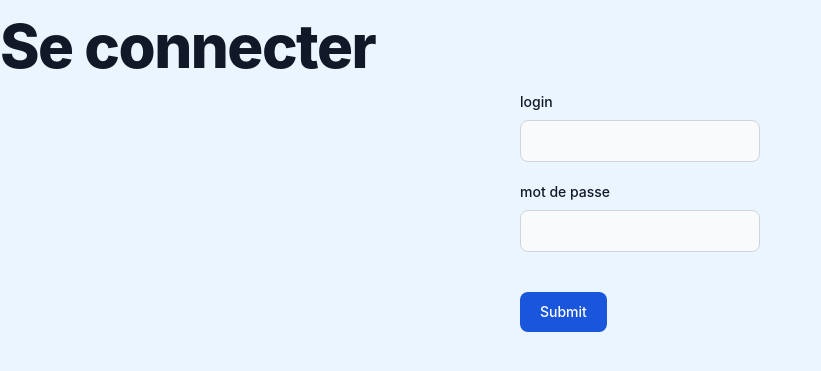
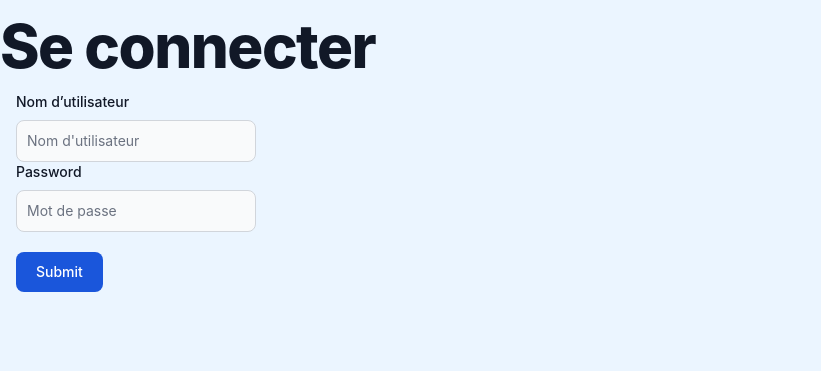
Before and after one commit to RonangLeSang/PROJET_INFO834, a Django app: page /login in a window 1280 px wide. Shown: the part 68-439 px from the top of the page, without its empty margins (0-821 px from the left). Run offline with Django 5.2, Linux system fonts and the light colour scheme; some libraries are stand-ins or nearby versions.

Commit message:
[FEATURE] login form

```diff
--- /dev/null
+++ b/mysite/mysite/forms.py
@@ -0,0 +1,11 @@
+from django import forms
+
+
+class LoginForm(forms.Form):
+    username = forms.CharField(max_length=63, label='Nom d’utilisateur', widget=forms.TextInput(attrs={'class': 'bg-gray-50 border border-gray-300 text-gray-900 text-sm rounded-lg focus:ring-blue-500 focus:border-blue-500 block w-full p-2.5 dark:bg-gray-700 dark:border-gray-600 dark:placeholder-gray-400 dark:text-white dark:focus:ring-blue-500 dark:focus:border-blue-500', 'placeholder': 'Nom d\'utilisateur'}))
+    password = forms.CharField(max_length=63, widget=forms.PasswordInput(attrs={'class': 'bg-gray-50 border border-gray-300 text-gray-900 text-sm rounded-lg focus:ring-blue-500 focus:border-blue-500 block w-full p-2.5 dark:bg-gray-700 dark:border-gray-600 dark:placeholder-gray-400 dark:text-white dark:focus:ring-blue-500 dark:focus:border-blue-500', 'placeholder': 'Mot de passe'}))
+
+
+class RegisterForm(forms.Form):
+    username = forms.CharField(max_length=63, label='Nom d’utilisateur', widget=forms.TextInput(attrs={'class': 'bg-gray-50 border border-gray-300 text-gray-900 text-sm rounded-lg focus:ring-blue-500 focus:border-blue-500 block w-full p-2.5 dark:bg-gray-700 dark:border-gray-600 dark:placeholder-gray-400 dark:text-white dark:focus:ring-blue-500 dark:focus:border-blue-500', 'placeholder': 'Nom d\'utilisateur'}))
+    password = forms.CharField(max_length=63, widget=forms.PasswordInput(attrs={'class': 'bg-gray-50 border border-gray-300 text-gray-900 text-sm rounded-lg focus:ring-blue-500 focus:border-blue-500 block w-full p-2.5 dark:bg-gray-700 dark:border-gray-600 dark:placeholder-gray-400 dark:text-white dark:focus:ring-blue-500 dark:focus:border-blue-500', 'placeholder': 'Mot de passe'}))
--- a/mysite/mysite/views.py
+++ b/mysite/mysite/views.py
@@ -1,14 +1,35 @@
 # views.py
+from django.contrib.auth import authenticate
 from django.shortcuts import render
+from . import forms
+
 
 def index(request):
     return render(request, 'index.html')
 
+
 def chatpage(request):
     return render(request, 'chatpage.html')
 
-def login(request):
-    return render(request, 'login.html')
 
 def register(request):
     return render(request, 'register.html')
+
+
+def login(request):
+    form = forms.LoginForm()
+    message = ''
+    if request.method == 'POST':
+        form = forms.LoginForm(request.POST)
+        if form.is_valid():
+            user = authenticate(
+                username=form.cleaned_data['username'],
+                password=form.cleaned_data['password'],
+            )
+            if user is not None:
+                login(request, user)
+                message = f'Bonjour, {user.username}! Vous êtes connecté.'
+            else:
+                message = 'Identifiants invalides.'
+    return render(
+        request, 'login.html', context={'form': form, 'message': message})
--- a/mysite/templates/login.html
+++ b/mysite/templates/login.html
@@ -5,15 +5,14 @@
 <div class="flex flex-wrap justify-between items-center mx-auto max-w-screen-xl">
 <h1 class="mb-4 text-4xl font-extrabold leading-none tracking-tight text-gray-900 md:text-5xl lg:text-6xl dark:text-white">Se connecter</h1>
 <div class="flex items-center w-full space-x-4">
-    <form class="max-w-sm mx-auto">
-      <div class="mb-5">
-        <label for="email" class="block mb-2 text-sm font-medium text-gray-900 dark:text-white">login</label>
-        <input type="email" id="email" class="bg-gray-50 border border-gray-300 text-gray-900 text-sm rounded-lg focus:ring-blue-500 focus:border-blue-500 block w-full p-2.5 dark:bg-gray-700 dark:border-gray-600 dark:placeholder-gray-400 dark:text-white dark:focus:ring-blue-500 dark:focus:border-blue-500" required />
-      </div>
-      <div class="mb-5">
-        <label for="password" class="block mb-2 text-sm font-medium text-gray-900 dark:text-white">mot de passe</label>
-        <input type="password" id="password" class="bg-gray-50 border border-gray-300 text-gray-900 text-sm rounded-lg focus:ring-blue-500 focus:border-blue-500 block w-full p-2.5 dark:bg-gray-700 dark:border-gray-600 dark:placeholder-gray-400 dark:text-white dark:focus:ring-blue-500 dark:focus:border-blue-500" required />
-      </div>
+    <p>{{ message }}</p>
+    <form method="post">
+{#        {{ form.as_p }}#}
+        {% for field in form %}
+            <label class="block mb-2 text-sm font-medium text-gray-900 dark:text-white" for="{{ field.auto_id }}">{{ field.label }}</label>
+            {{ field }}
+        {% endfor %}
+        {% csrf_token %}
       <div class="flex items-start mb-5">
       </div>
       <button type="submit" class="text-white bg-blue-700 hover:bg-blue-800 focus:ring-4 focus:outline-none focus:ring-blue-300 font-medium rounded-lg text-sm w-full sm:w-auto px-5 py-2.5 text-center dark:bg-blue-600 dark:hover:bg-blue-700 dark:focus:ring-blue-800">Submit</button>
```
